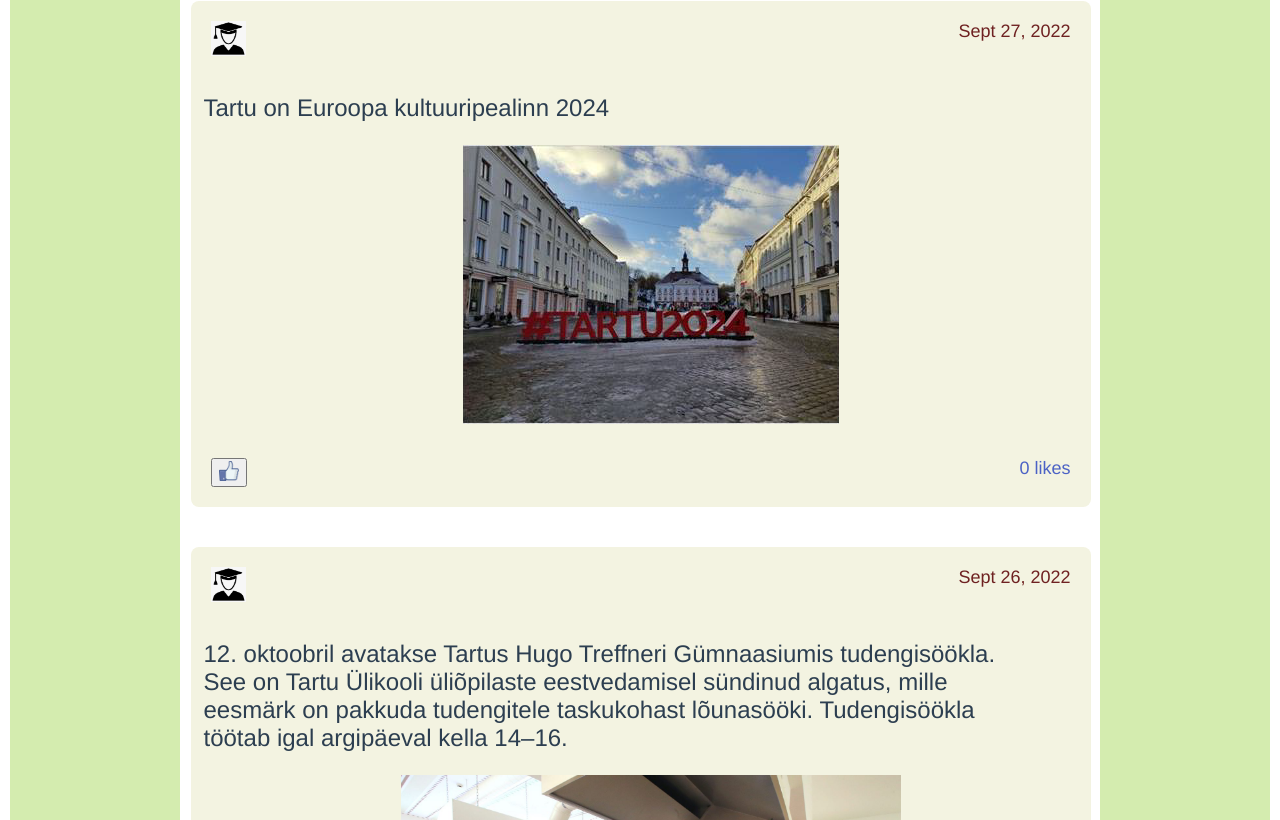
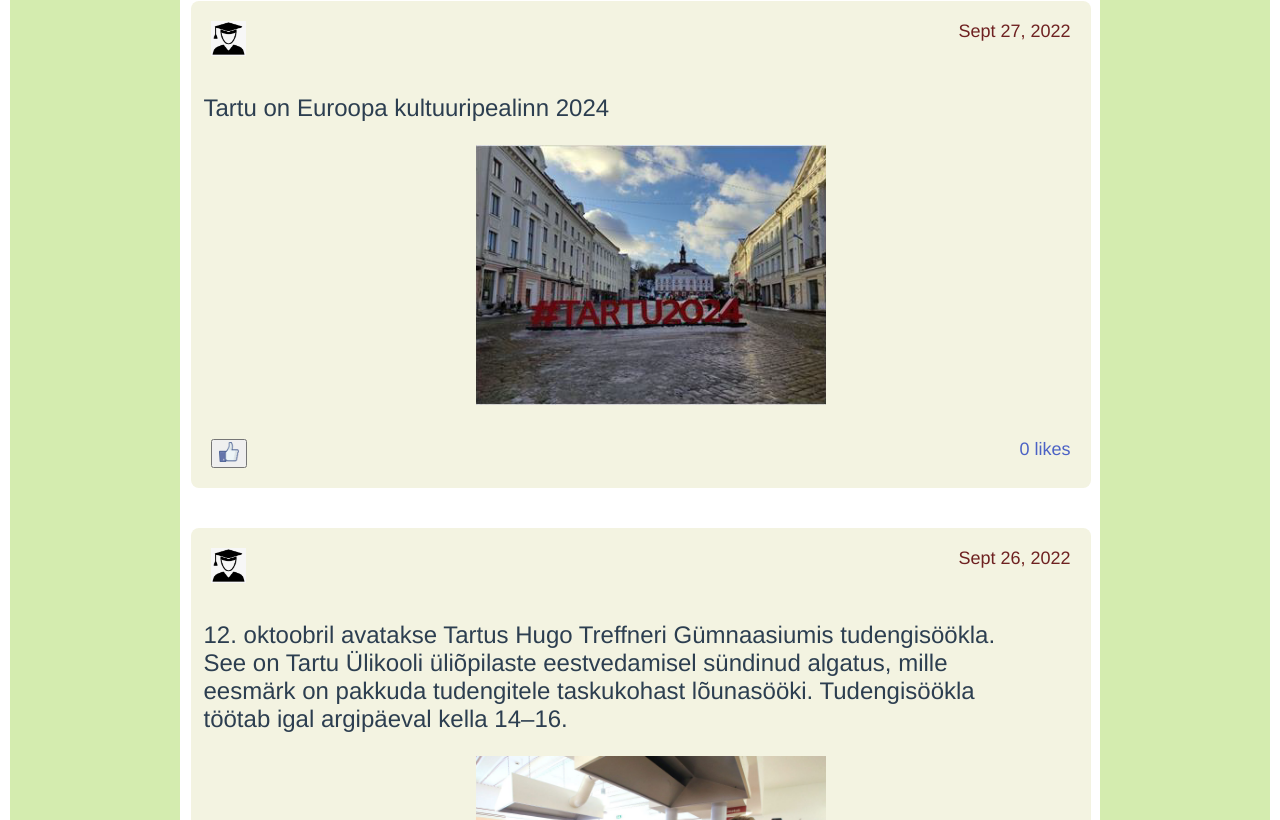
Before and after one commit to Kuulike/WAD-HW4TeamAY, a Vue app in the folder hwvue/: page / in a window 1280 px wide. Shown: the part 1280-2100 px from the top of the page. Built offline with nearby package versions, Linux system fonts and the light colour scheme.

Commit message:
fixed picture sizing

```diff
--- a/hwvue/src/components/PostDisplayer.vue
+++ b/hwvue/src/components/PostDisplayer.vue
@@ -76,8 +76,6 @@ export default{
     color: rgb(76, 98, 197);
 }
 
-
-
 .post {
     display: flex;
     flex-direction: column;
@@ -111,11 +109,6 @@ export default{
     align-content: right;
 }
 
-.post-picture img{
-    max-width: 500px;
-    margin: 0px 0px 0px 0px;
-}
-
 .poster-logo img{
     width: 35px;
     height:35px;
@@ -140,7 +133,7 @@ export default{
 }
 
 .post-picture img{
-    max-width: 350;
+    max-width: 350px;
     margin: 0px 0px 0px 20px;
 }
 
```
